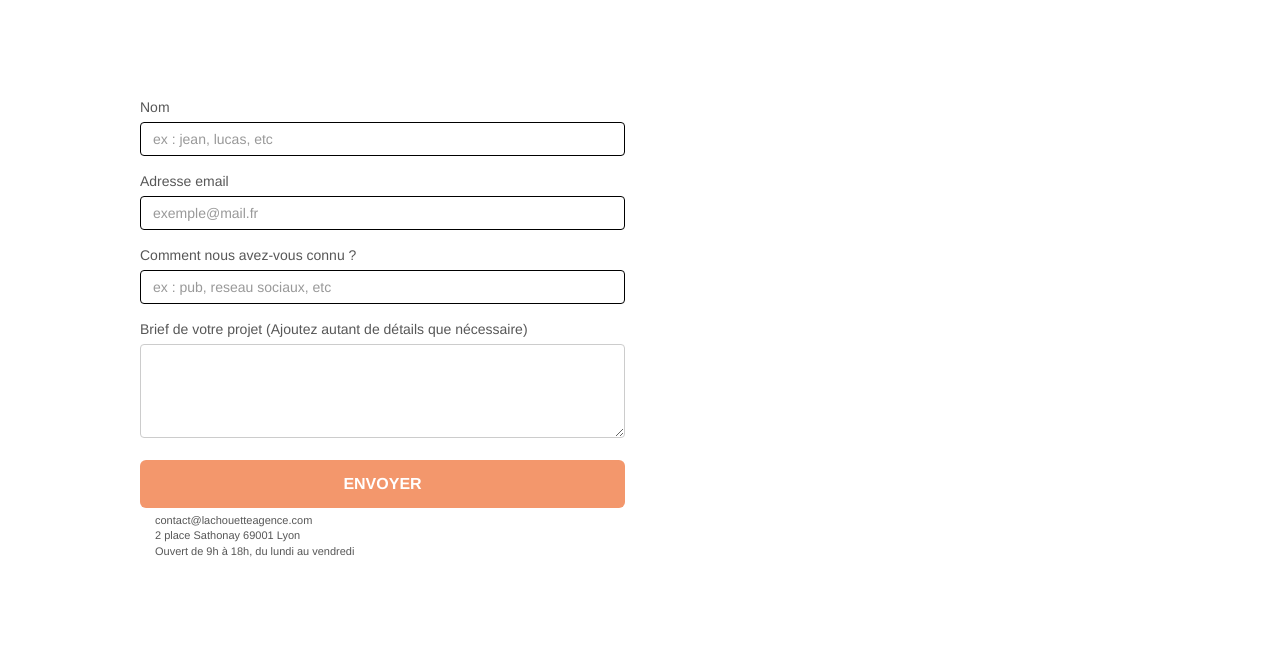
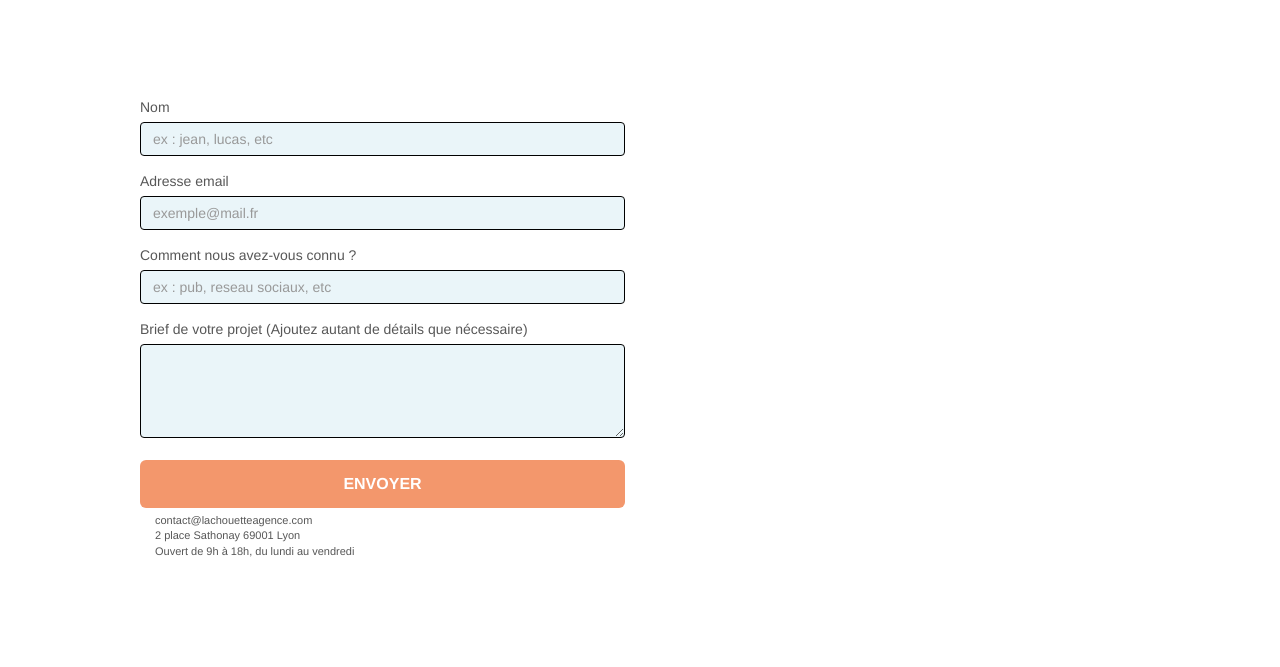
Before and after one commit to chrisnaf92i/ChristopherNafrere_4_25052021, a plain HTML site: page Contact.html in a window 1280 px wide. Shown: the part 116-783 px from the top of the page. Drawn offline with Linux system fonts and the light colour scheme.

Commit message:
amélioration de l'accessiblité du formulaire de contact

```diff
--- a/style.css
+++ b/style.css
@@ -506,6 +506,9 @@ button {
 }
 
 .form-control {
+    background-color:rgba(173, 216, 230, 0.253);
+    border:1px solid black;
+
     box-shadow: none;
 }
 
@@ -842,16 +845,14 @@ h4 {
 input[type=text]
 {
     border:1px solid black;
+    background-color:rgba(173, 216, 230, 0.253);
 }
 input[type="email"]
 {
     border:1px solid black;
+    background-color:rgba(173, 216, 230, 0.253);
+
 }
-textarea
-{
-    border:1px solid black;
-}
-
 header
 {
     border-bottom:1px solid black
```
